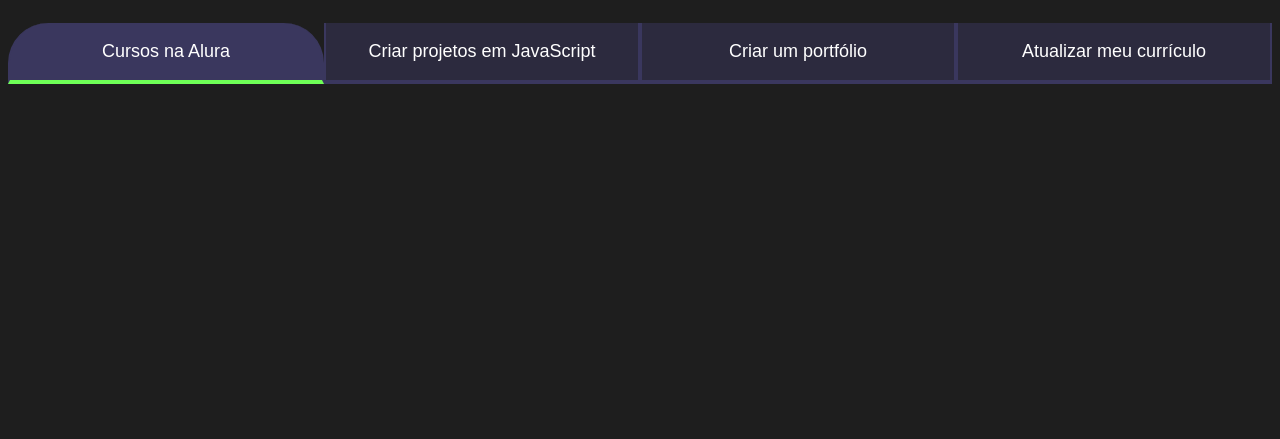
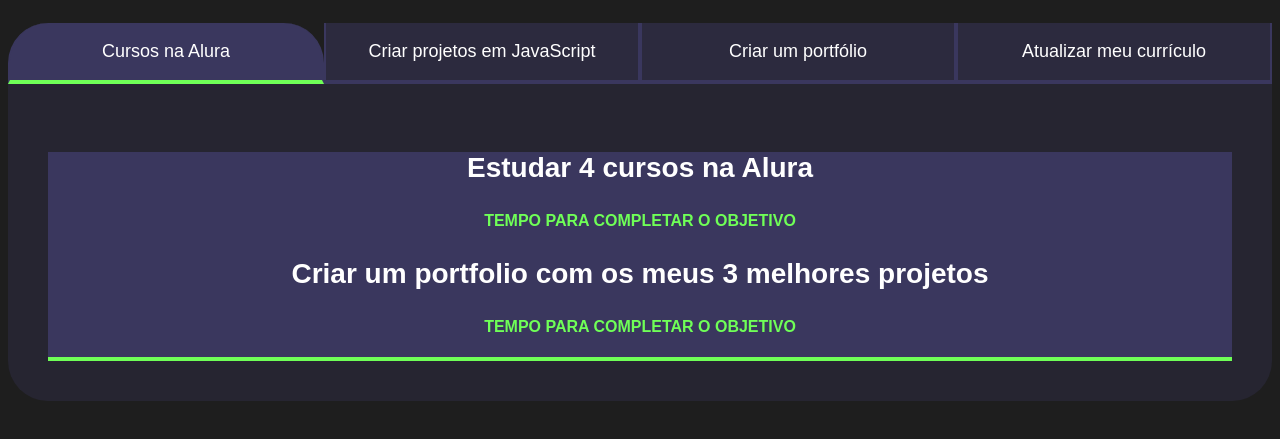
Before and after one commit to angelicaviganohehe/JAVA-script, a plain HTML site: page index.html in a window 1280 px wide. Shown: the part 75-514 px from the top of the page. Drawn offline with Linux system fonts and the light colour scheme; a web font is replaced by a local one.

Commit message:
Add files via upload

```diff
--- a/index.html
+++ b/index.html
@@ -12,12 +12,28 @@
 <body>
     <section class="conteudo-principal"></section>
 <h2 class="titulo-principal">Meus Objetivos do ano<span>_<span></h2>
-<div class="botoes">
+    <div class="conteudo">
+     <div class="botoes">
     <button class="botao ativo">Cursos na Alura</button>
     <button class="botao">Criar projetos em JavaScript</button>
     <button class="botao">Criar um portfólio</button>
     <button class="botao">Atualizar meu currículo</button>
     </div>
+    <div class="abas-textos">
+        <div class="aba-conteudo ativo">
+        <h3 class="aba-conteudo-titulo-principal">Estudar 4 cursos na Alura</h3>
+        <h4 class="aba-conteudo-titulo-secundario">Tempo para completar o objetivo</h4>
+        <div class="aba-conteudo"></div>
+        <h3 class="aba-conteudo-titulo-principal">Criar um portfolio com os meus 3 melhores projetos</h3>
+        <h4 class="aba-conteudo-titulo-secundario">Tempo para completar o objetivo</h4>
+    </div>
+</div>
+</div>
+<div class="aba-conteudo">
+     <h3 class="aba-conteudo-titulo-principal">Atualizar meu curriculo com os certificados da Alura</h3>
+        <h4 class="aba-conteudo-titulo-secundario">Tempo para completar o objetivo</h4>
+        </div>
+        </div>
     <script src="main.js"></script>
 </body>
 </html>
--- a/style.css
+++ b/style.css
@@ -53,3 +53,22 @@
                 background-color: var(--botao-ativo);
                 border-bottom: 4px solid var(--verde);
                 }
+           .abas-textos{
+                background-color: var(--texto-fundo);
+                padding: 40px;
+                border-radius: 0 0 40px 40px;
+                  }
+            .botao.ativo{
+                background-color: var(--botao-ativo);
+                border-bottom: 4px solid var(--verde);
+                        }
+          .aba-conteudo.ativo{ display:block;
+                        }
+                        .aba-conteudo{ display: none;
+                        }
+                        .aba-conteudo-titulo-principal{ font-size: 28px;
+                            text-align: center;
+                            }
+                            .aba-conteudo-titulo-secundario{ text-align: center;
+                            color: var(--verde); text-transform: uppercase;
+                            }
```
